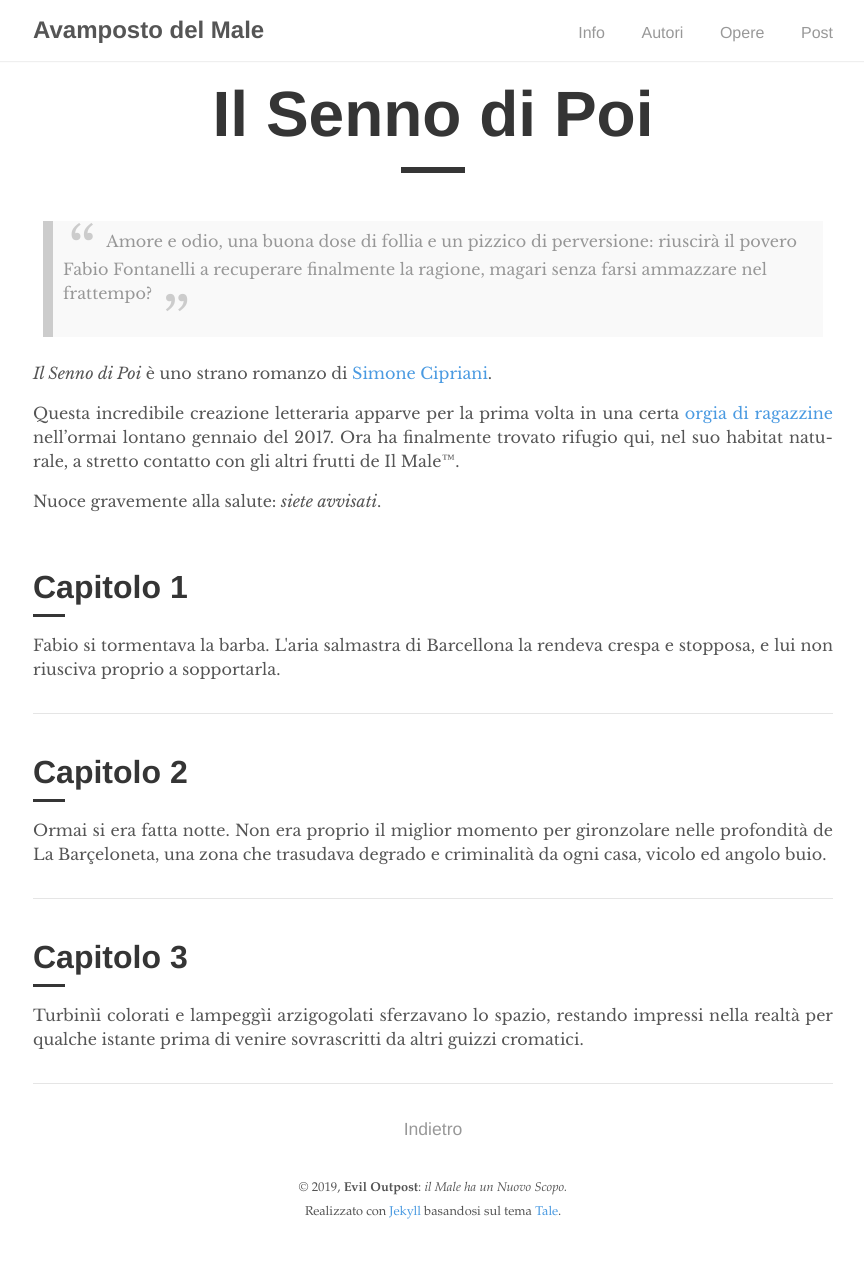
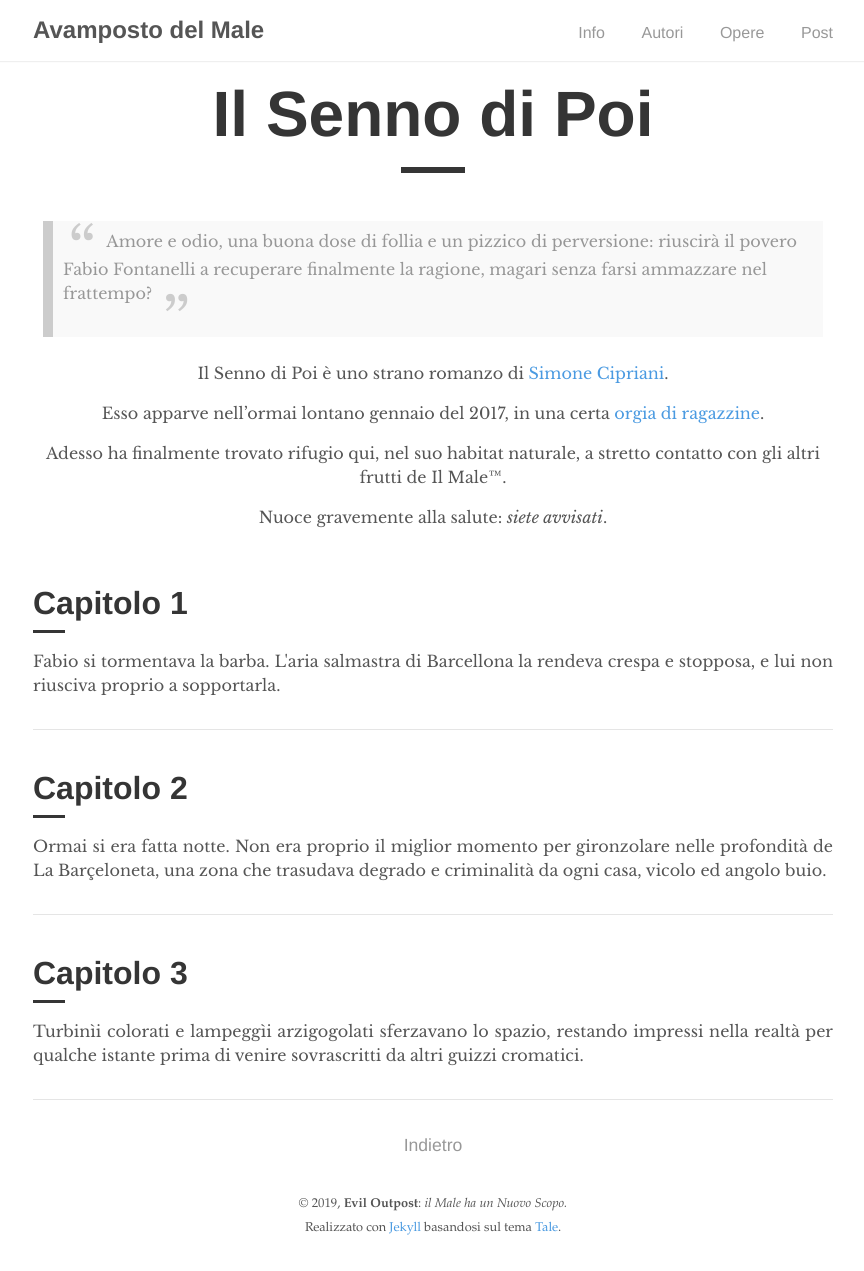
Before and after one commit to eviloutpost/eviloutpost.github.io, a Jekyll site: the page built from _works/sdp.md, in a window 1280 px wide. Shown: the whole page, without its empty margins (207-1071 px from the left). Built offline with Jekyll 4.4.1, drawn with Linux system fonts in a browser that asks for light colours.

Commit message:
rereads and fixes

```diff
--- a/_works/sdp.md
+++ b/_works/sdp.md
@@ -5,12 +5,18 @@ author: gesucca
 caption: "Amore e odio, una buona dose di follia e un pizzico di perversione: riuscirà il povero Fabio Fontanelli a recuperare finalmente la ragione, magari senza farsi ammazzare nel frattempo? "
 ---
 
+<style>
+    p {text-align: center;}
+</style>
+
 {% assign author = site.authors | where: 'nickname', page.author | first %}
 
-*Il Senno di Poi* è uno strano romanzo di <a href="{{ author.url }}">{{ author.name }}</a>.
+Il Senno di Poi è uno strano romanzo di <a href="{{ author.url }}">{{ author.name }}</a>.
 
-Questa incredibile creazione letteraria apparve per la prima volta in una certa [orgia di ragazzine](https://www.wattpad.com/story/86269459-il-senno-di-poi) nell'ormai lontano gennaio del 2017. Ora ha finalmente trovato rifugio qui, nel suo habitat naturale, a stretto contatto con gli altri frutti de Il Male&trade;.
+Esso apparve nell'ormai lontano gennaio del 2017, in una certa [orgia di ragazzine](https://www.wattpad.com/story/86269459-il-senno-di-poi).
 
-<!-- add here link to pdf? -->
+Adesso ha finalmente trovato rifugio qui, nel suo habitat naturale, a stretto contatto con gli altri frutti de Il Male&trade;.
+
+<!-- add here link to pdf? when ready why not-->
 
 Nuoce gravemente alla salute: *siete avvisati*.
```
Also changed, not shown: _works/sdp_ch/02.md (+3 -3 lines), _works/sdp_ch/03.md (+3 -3 lines).
